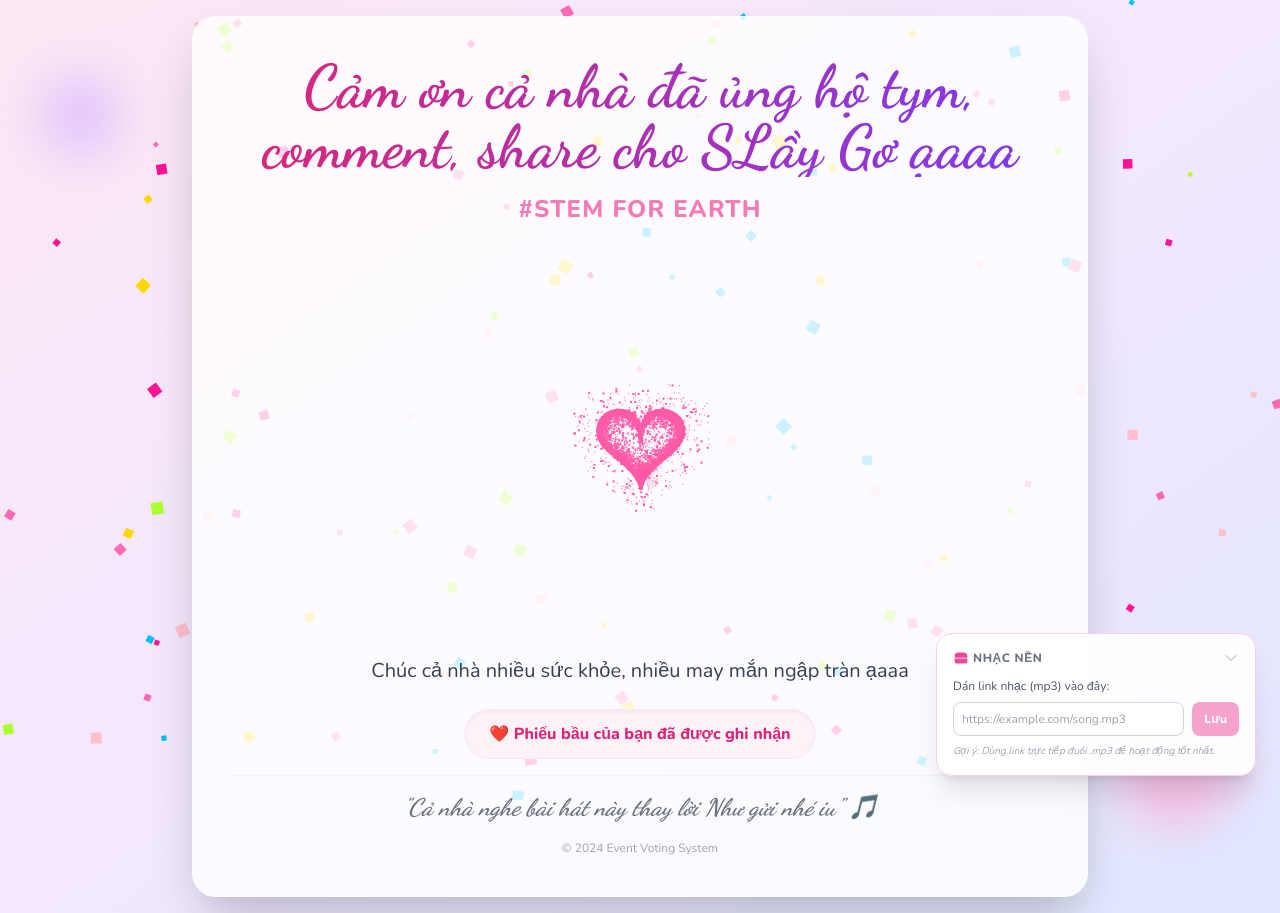
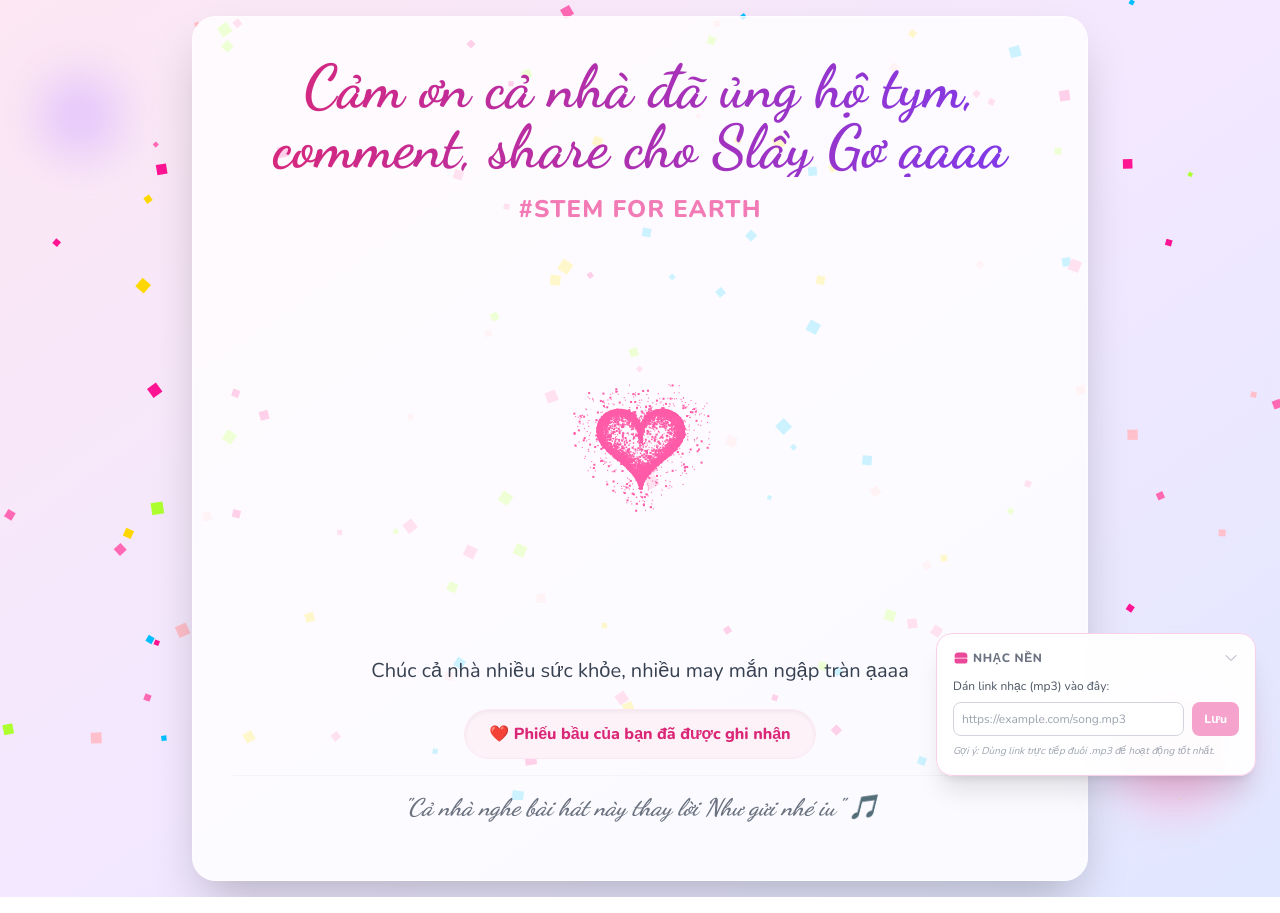
Before and after one commit to NanNan74/Nan74, a React (Vite) app: page / in a window 1280 px wide. Built offline with nearby package versions, Linux system fonts and the light colour scheme.

Commit message:
Update App.tsx

```diff
--- a/App.tsx
+++ b/App.tsx
@@ -26,7 +26,7 @@ function App() {
         <div className="bg-white/80 backdrop-blur-md shadow-2xl rounded-3xl p-6 md:p-10 max-w-4xl w-full text-center border border-white/50 relative overflow-hidden">
 
           <h1 className="font-script text-4xl md:text-5xl lg:text-6xl bg-gradient-to-r from-pink-600 to-violet-600 bg-clip-text text-transparent mb-4 leading-tight">
-            Cảm ơn cả nhà đã ủng hộ tym, comment, share cho SLầy Gơ ạaaa
+            Cảm ơn cả nhà đã ủng hộ tym, comment, share cho Slầy Gơ ạaaa
           </h1>
 
           <p className="text-pink-500 font-bold text-xl md:text-2xl tracking-wider mb-2 animate-pulse">
@@ -52,7 +52,7 @@ function App() {
                  "Cả nhà nghe bài hát này thay lời Như gửi nhé iu" 🎵
                </p>
                <p className="text-xs text-gray-400 mt-4">
-                 © 2024 Event Voting System
+
                </p>
              </div>
           </div>
```
